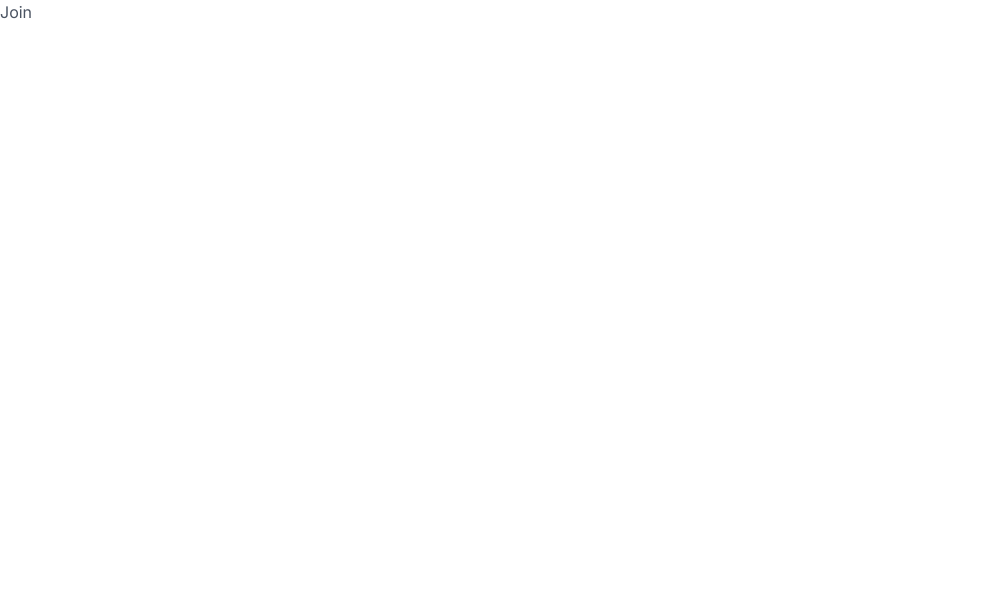
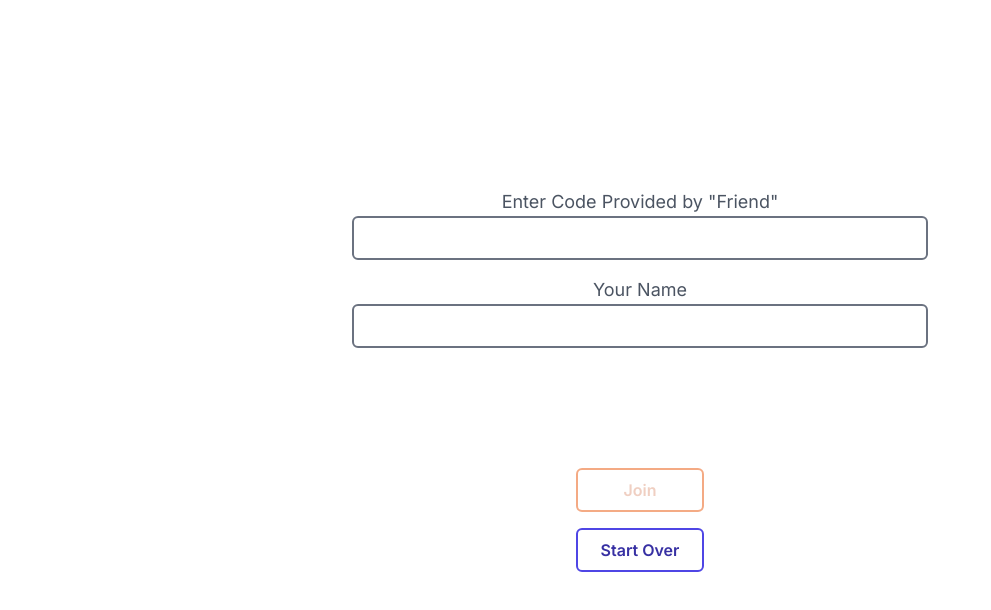
Before and after one commit to octaviookumu/rankman, a Next.js app in the folder client/: page /join in a window 1280 px wide. Shown: the top 610 px of the page, without its empty margins (0-991 px from the left). Built offline with nearby package versions, Linux system fonts and the light colour scheme.

Commit message:
Joining a poll + Derived state, wueh

```diff
--- a/client/Pages.tsx
+++ b/client/Pages.tsx
@@ -2,9 +2,9 @@ import Welcome from "@/app/welcome/page";
 
 const Pages = () => {
   return (
-    <div className="page mobile-height max-w-screen-sm mx-auto py-8 px-4 overflow-y-auto">
+    <>
       <Welcome />
-    </div>
+    </>
   );
 };
 
--- a/client/src/app/create/page.tsx
+++ b/client/src/app/create/page.tsx
@@ -124,7 +124,7 @@ const Create = () => {
         </button>
         <button
           className="box btn-purple w-32 my-2"
-          onClick={() => router.push("/welcome")}
+          onClick={() => router.push("/")}
         >
           Start Over
         </button>
--- a/client/src/app/join/page.tsx
+++ b/client/src/app/join/page.tsx
@@ -1,5 +1,114 @@
+"use client";
+import { useState } from "react";
+import { useRouter } from "next/navigation";
+import { makeRequest } from "@/api";
+import { useDispatch, useSelector } from "react-redux";
+import { AppDispatch, RootState } from "@/redux/store";
+import { initializePoll, startLoading, setAccessToken, stopLoading } from "@/redux/features/poll-slice";
+import { Poll } from "shared/poll-types";
+import Loader from "@/components/ui/Loader";
+
 const Join = () => {
-  return <div>Join</div>;
+  const [pollID, setPollID] = useState("");
+  const [name, setName] = useState("");
+  const [apiError, setApiError] = useState("");
+  const router = useRouter();
+  const dispatch = useDispatch<AppDispatch>();
+  const isLoading = useSelector(
+    (state: RootState) => state.pollReducer.value.isLoading
+  );
+
+  const areFieldsValid = (): boolean => {
+    if (pollID.length < 6 || pollID.length > 6) return false;
+
+    if (name.length < 1 || name.length > 25) return false;
+
+    return true;
+  };
+
+  const handleJoinPoll = async () => {
+    // actions.startLoading();
+    dispatch(startLoading())
+    setApiError('');
+
+    const { data, error } = await makeRequest<{
+      poll: Poll;
+      accessToken: string;
+    }>('/polls/join', {
+      method: 'POST',
+      body: JSON.stringify({
+        pollID,
+        name,
+      }),
+    });
+
+    if (error && error.statusCode === 400) {
+      setApiError('Please make sure to include a poll topic!');
+    } else if (error && !error.statusCode) {
+      setApiError('Unknown API error');
+    } else {
+      // actions.initializePoll(data.poll);
+      dispatch(initializePoll(data.poll))
+      // actions.setPollAccessToken(data.accessToken);
+      dispatch(setAccessToken(data.accessToken))
+      router.push("/waiting-room");
+    }
+
+    // actions.stopLoading();
+    dispatch(stopLoading())
+  };
+
+  return (
+    <div className="flex flex-col w-[85%] md:w-[45%] h-[100svh] mx-auto items-center justify-center">
+      <div className="mb-12 w-full">
+        <div className="my-4">
+          <h3 className="text-center">
+            Enter Code Provided by &quot;Friend&quot;
+          </h3>
+          <div className="text-center w-full">
+            <input
+              maxLength={6}
+              onChange={(e) => setPollID(e.target.value.toUpperCase())}
+              className="box info w-full"
+              autoCapitalize="characters"
+              style={{ textTransform: 'uppercase' }}
+            />
+          </div>
+        </div>
+        <div className="my-4">
+          <h3 className="text-center">Your Name</h3>
+          <div className="text-center w-full">
+            <input
+              maxLength={25}
+              onChange={(e) => setName(e.target.value)}
+              className="box info w-full"
+            />
+          </div>
+        </div>
+        {apiError && (
+          <p className="text-center text-red-600 font-light mt-8">{apiError}</p>
+        )}
+      </div>
+
+      <Loader isLoading={isLoading} color="orange" width={120}></Loader>
+
+      <div className="my-12 flex flex-col justify-center items-center">
+        <button
+          disabled={!areFieldsValid()}
+          className="box btn-orange w-32 my-2"
+          onClick={handleJoinPoll}
+        >
+          Join
+        </button>
+        <button
+          className="box btn-purple w-32 my-2"
+          onClick={() => router.push("/")}
+        >
+          Start Over
+        </button>
+      </div>
+    </div>
+  );
 };
 
 export default Join;
--- a/client/src/app/page.tsx
+++ b/client/src/app/page.tsx
@@ -1,9 +1,10 @@
-import Pages from "../../Pages";
+// import Pages from "../../Pages";
+import Welcome from "./welcome/page";
 
 export default function Home() {
   return (
-    <div>
-      <Pages />
-    </div>
+    <>
+      <Welcome />
+    </>
   );
 }
--- a/client/src/app/waiting-room/page.tsx
+++ b/client/src/app/waiting-room/page.tsx
@@ -1,9 +1,19 @@
-import React from 'react'
+"use client";
+import { selectAccessToken } from "@/redux/selectors";
+import { RootState } from "@/redux/store";
+import React from "react";
+import { useSelector } from "react-redux";
 
 const WaitingRoom = () => {
-  return (
-    <div>WaitingRoom</div>
-  )
-}
+  const accessToken = useSelector(selectAccessToken);
+  const myState = useSelector(
+    (state: RootState) => {
+      console.log('state', state.pollReducer.value)
+      return state.pollReducer.value
+    }
+  );
 
-export default WaitingRoom
+  return <div>WaitingRoom</div>;
+};
+
+export default WaitingRoom;
--- a/client/src/app/welcome/page.tsx
+++ b/client/src/app/welcome/page.tsx
@@ -3,6 +3,7 @@ import Link from "next/link";
 
 const Welcome = () => {
   return (
+    <div className="page mobile-height max-w-screen-sm mx-auto py-8 px-4 overflow-y-auto">
       <div className="flex flex-col justify-center items-center h-full">
         <h1 className="text-center my-12">Welcome to Rankr</h1>
         <div className="my-12 flex flex-col justify-center">
@@ -15,6 +16,7 @@ const Welcome = () => {
           </Link>
         </div>
       </div>
+    </div>
   );
 };
 export default Welcome;
--- a/client/src/redux/features/poll-slice.ts
+++ b/client/src/redux/features/poll-slice.ts
@@ -1,42 +1,81 @@
+import { getTokenPayload, setLocalStorageAccessToken } from "@/utils/util";
 import { createSlice, PayloadAction } from "@reduxjs/toolkit";
 import { Poll } from "shared/poll-types";
+import { Socket } from "socket.io-client";
 
-type InitialState = {
+export type StateType = {
   value: PollState;
+};
+
+type Me = {
+  id: undefined | string;
+  name: undefined | string;
+};
+
+type WsError = {
+  type: string;
+  message: string;
+};
+
+type WsErrorUnique = WsError & {
+  id: string;
 };
 
 type PollState = {
   isLoading: boolean;
-  polls?: undefined | Poll;
+  poll?: undefined | Poll;
   accessToken: string;
+  socket?: undefined | Socket;
+  wsErrors: undefined | WsErrorUnique[];
+  me?: Me;
+  isAdmin: boolean;
+  nominationCount: number;
+  participantCount: number;
+  canStartVote: boolean;
+  hasVoted: boolean;
+  rankingsCount: number;
 };
 
 const initialState = {
   value: {
     isLoading: false,
-    polls: undefined,
+    poll: undefined,
+    accessToken: "",
+    socket: undefined,
+    wsErrors: undefined,
+    me: {
+      id: undefined,
+      name: undefined,
+    },
+    isAdmin: false,
+    nominationCount: 0,
+    participantCount: 0,
+    canStartVote: false,
+    hasVoted: false,
+    rankingsCount: 0,
   },
-} as InitialState;
+} as StateType;
 
-export const pollSlice = createSlice({
+export const PollSlice = createSlice({
   name: "poll",
   initialState,
   reducers: {
     startLoading: (state) => {
       return {
         value: {
+          ...state.value,
           isLoading: true,
-          polls: state.value.polls,
+          poll: state.value.poll,
           accessToken: state.value.accessToken,
         },
       };
     },
     stopLoading: (state) => {
       return {
-        ...state,
         value: {
+          ...state.value,
           isLoading: false,
-          polls: state.value.polls,
+          poll: state.value.poll,
           accessToken: state.value.accessToken,
         },
       };
@@ -44,18 +83,29 @@ export const pollSlice = createSlice({
     initializePoll: (state, action: PayloadAction<Poll>) => {
       return {
         value: {
+          ...state.value,
           isLoading: false,
-          polls: action.payload,
+          poll: action.payload,
           accessToken: state.value.accessToken,
         },
       };
     },
     setAccessToken: (state, action: PayloadAction<string>) => {
+      const token = getTokenPayload(action.payload);
+      const me = {
+        id: token.sub,
+        name: token.name,
+      };
+      setLocalStorageAccessToken(action.payload)
+
       return {
         value: {
+          ...state.value,
           isLoading: false,
-          polls: state.value.polls,
+          poll: state.value.poll,
           accessToken: action.payload,
+          me,
+          isAdmin: me?.id === state.value.poll?.adminID
         },
       };
     },
@@ -63,5 +113,5 @@ export const pollSlice = createSlice({
 });
 
 export const { startLoading, stopLoading, initializePoll, setAccessToken } =
-  pollSlice.actions;
-export default pollSlice.reducer;
+  PollSlice.actions;
+export default PollSlice.reducer;
--- /dev/null
+++ b/client/src/redux/selectors.ts
@@ -0,0 +1,10 @@
+import { createSelector } from "@reduxjs/toolkit";
+import { RootState } from './store';
+
+// Select the poll slice from your Redux state
+const selectPollState = (state: RootState) => state.pollReducer;
+
+export const selectAccessToken = createSelector(
+  [selectPollState],
+  (poll) => poll.value.accessToken
+);
--- /dev/null
+++ b/client/src/utils/util.tsx
@@ -0,0 +1,19 @@
+import { StateType } from "@/redux/features/poll-slice";
+
+type TokenPayload = {
+  iat: number;
+  exp: number;
+  sub: string;
+  name: string;
+  pollID: string;
+};
+
+export const getTokenPayload = (accessToken: string): TokenPayload => {
+  return JSON.parse(window.atob(accessToken.split(".")[1]));
+};
+
+export const setLocalStorageAccessToken = (accessToken: string) => {
+  if (accessToken) {
+    localStorage.setItem("accessToken", accessToken);
+  }
+};
```
Lines whose indentation alone changed are shown as unchanged.
